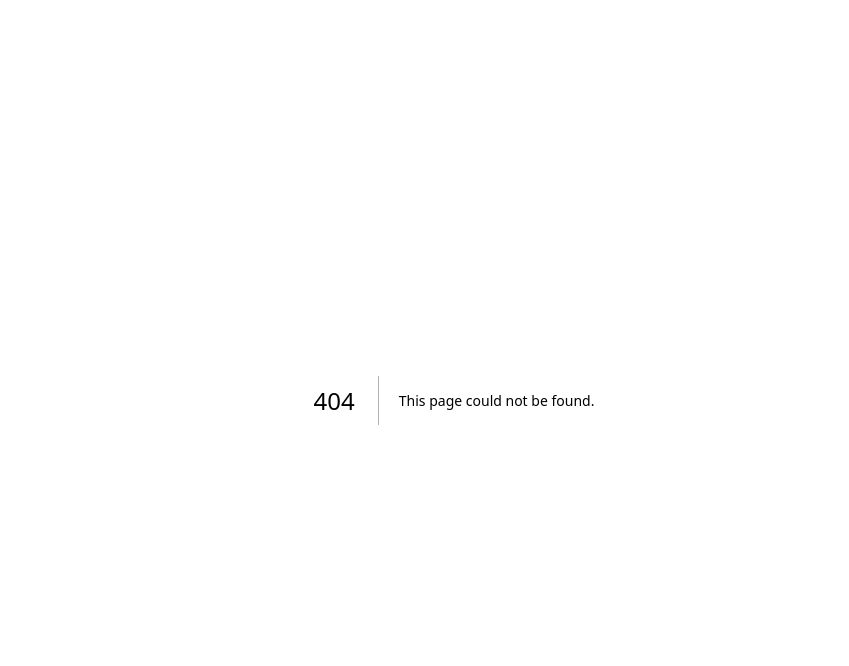
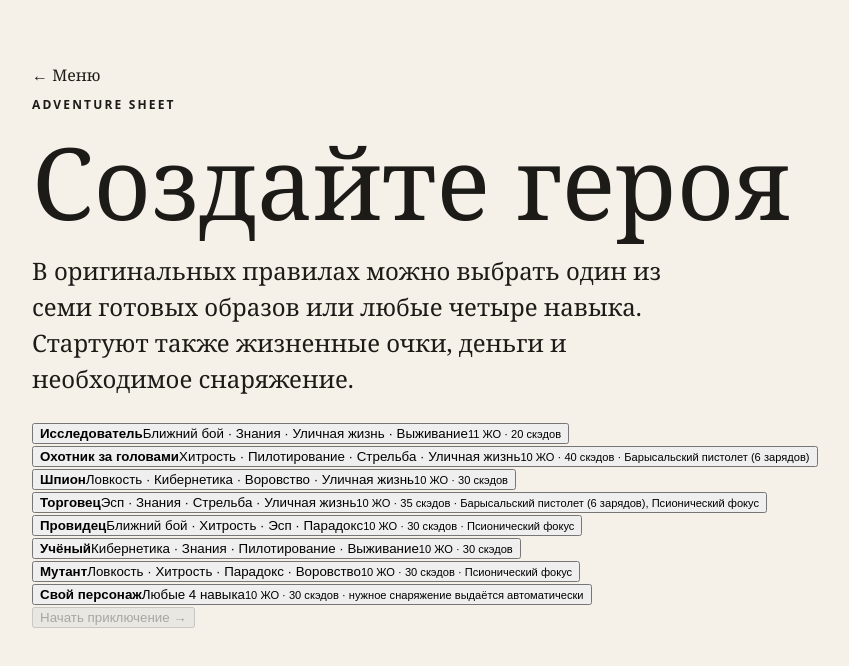
Before and after one commit to Startat6am/heart-of-ice, a Next.js app: page /character in a window 1280 px wide. Before the commit this address had no page. Shown: the top 666 px of the page, without its empty margins (186-1035 px from the left). Built offline with nearby package versions, Linux system fonts and the light colour scheme.

Commit message:
Add character creation from Heart of Ice rules

```diff
--- /dev/null
+++ b/app/character/page.tsx
@@ -0,0 +1,58 @@
+"use client";
+
+import Link from "next/link";
+import { useState } from "react";
+import { useRouter } from "next/navigation";
+import { useGame } from "../game-state";
+
+const skills = ["Ловкость","Ближний бой","Хитрость","Кибернетика","Эсп","Знания","Парадокс","Пилотирование","Воровство","Стрельба","Уличная жизнь","Выживание"];
+
+const presets = [
+  ["Исследователь",["Ближний бой","Знания","Уличная жизнь","Выживание"],11,20,[]],
+  ["Охотник за головами",["Хитрость","Пилотирование","Стрельба","Уличная жизнь"],10,40,["Барысальский пистолет (6 зарядов)"]],
+  ["Шпион",["Ловкость","Кибернетика","Воровство","Уличная жизнь"],10,30,[]],
+  ["Торговец",["Эсп","Знания","Стрельба","Уличная жизнь"],10,35,["Барысальский пистолет (6 зарядов)","Псионический фокус"]],
+  ["Провидец",["Ближний бой","Хитрость","Эсп","Парадокс"],10,30,["Псионический фокус"]],
+  ["Учёный",["Кибернетика","Знания","Пилотирование","Выживание"],10,30,[]],
+  ["Мутант",["Ловкость","Хитрость","Парадокс","Воровство"],10,30,["Псионический фокус"]]
+] as const;
+
+export default function CharacterPage() {
+  const router = useRouter();
+  const { setCharacter } = useGame();
+  const [selected, setSelected] = useState<string>("");
+  const [custom, setCustom] = useState<string[]>([]);
+
+  const start = () => {
+    const p = presets.find(x => x[0] === selected);
+    if (p) {
+      setCharacter({ archetype:p[0], initialLifePoints:p[2], lifePoints:p[2], money:p[3] }, [...p[1]], [...p[4]]);
+      router.push("/read/1");
+      return;
+    }
+    if (selected === "Свой персонаж" && custom.length === 4) {
+      const items = [];
+      if (custom.includes("Стрельба")) items.push("Барысальский пистолет (6 зарядов)");
+      if (custom.includes("Эсп") || custom.includes("Парадокс")) items.push("Псионический фокус");
+      setCharacter({ archetype:"Свой персонаж", initialLifePoints:10, lifePoints:10, money:30 }, custom, items);
+      router.push("/read/1");
+    }
+  };
+
+  return <main className="shell character">
+    <Link className="back" href="/">← Меню</Link>
+    <p className="eyebrow">ADVENTURE SHEET</p>
+    <h1>Создайте героя</h1>
+    <p className="lead">В оригинальных правилах можно выбрать один из семи готовых образов или любые четыре навыка. Стартуют также жизненные очки, деньги и необходимое снаряжение.</p>
+    <div className="preset-grid">
+      {presets.map(p => <button key={p[0]} className={selected===p[0] ? "character-card selected" : "character-card"} onClick={() => setSelected(p[0])}>
+        <strong>{p[0]}</strong><span>{p[1].join(" · ")}</span><small>{p[2]} ЖО · {p[3]} скэдов{p[4].length ? " · "+p[4].join(", ") : ""}</small>
+      </button>)}
+      <button className={selected==="Свой персонаж" ? "character-card selected" : "character-card"} onClick={() => setSelected("Свой персонаж")}>
+        <strong>Свой персонаж</strong><span>Любые 4 навыка</span><small>10 ЖО · 30 скэдов · нужное снаряжение выдаётся автоматически</small>
+      </button>
+    </div>
+    {selected==="Свой персонаж" && <section className="skill-picker"><h2>Выберите четыре навыка</h2><p className="muted">{custom.length}/4</p><div className="skill-grid">{skills.map(s => <button key={s} className={custom.includes(s)?"chip active":"chip"} disabled={!custom.includes(s)&&custom.length>=4} onClick={() => setCustom(x => x.includes(s)?x.filter(y=>y!==s):[...x,s])}>{s}</button>)}</div></section>}
+    <button className="start-game" disabled={!presets.some(x=>x[0]===selected)&&custom.length!==4} onClick={start}>Начать приключение →</button>
+  </main>;
+}
```
